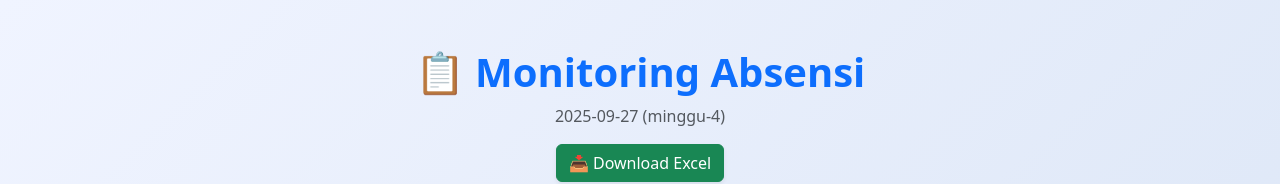
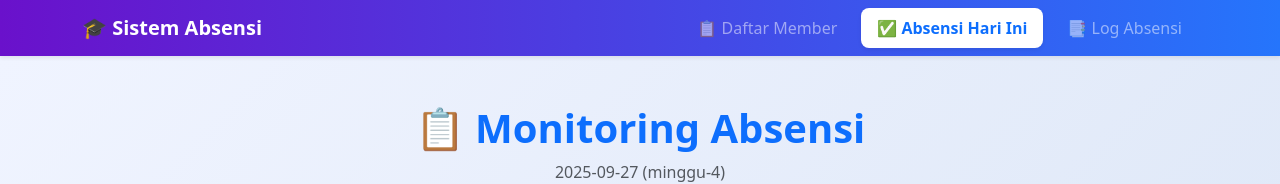
Before and after one commit to Dofly2003/Kehadiran-PK-IMM-Averroes-FT-UMS, a React (Create React App) app: page / in a window 1280 px wide. Shown: the top 184 px of the page. Built offline with nearby package versions, Linux system fonts and the light colour scheme; no server answers; the database is empty.

Commit message:
pesan commit update baru nfc

```diff
--- a/src/App.js
+++ b/src/App.js
@@ -2,6 +2,7 @@
 import React from "react";
 import { BrowserRouter as Router, Routes, Route } from "react-router-dom";
 import AbsensiList from "./component/AbsensiList";
+import Navbar from "./component/nav";
 import AbsensiHariIni from "./component/kehadiranHariIni"; // pastikan nama & path sesuai
 import LogAbsen from "./component/logAbsen"; // pastikan nama & path sesuai
 import AbsenPerTanggal from "./component/absensipertanggal"; // pastikan nama & path sesuai
@@ -9,6 +10,7 @@ import AbsenPerTanggal from "./component/absensipertanggal"; // pastikan nama &
 function App() {
   return (
     <Router>
+      <Navbar />
       <Routes>
         <Route path="/" element={<AbsensiHariIni />} />
         <Route path="/tambah-member" element={<AbsensiList />} />
--- a/src/component/logAbsen.js
+++ b/src/component/logAbsen.js
@@ -34,8 +34,8 @@ const AbsensiLog = () => {
         const res = await fetch(`${FIREBASE_URL}/absensi.json`);
         const json = await res.json();
 
-        // Ambil users
-        const resUsers = await fetch(`${FIREBASE_URL}/users.json`);
+        // Ambil users hanya yang terdaftar
+        const resUsers = await fetch(`${FIREBASE_URL}/users/terdaftar.json`);
         const jsonUsers = await resUsers.json();
         if (jsonUsers) setUsers(jsonUsers);
 
@@ -84,7 +84,9 @@ const AbsensiLog = () => {
       const user = users[row.uid] || {};
       return {
         tanggal,
+        uid: row.uid,
         nama: user.nama || "Belum Terdaftar",
+        nim: user.nim || "-",
         bidang: user.bidang || "-",
         waktu: row.waktu,
       };
@@ -163,7 +165,9 @@ const AbsensiLog = () => {
                         <table className="table table-striped table-hover table-bordered mb-0">
                           <thead className="table-dark">
                             <tr>
+                              <th>UID</th>
                               <th>Nama</th>
+                              <th>NIM</th>
                               <th>Bidang</th>
                               <th>Waktu</th>
                             </tr>
@@ -173,7 +177,9 @@ const AbsensiLog = () => {
                               const user = users[row.uid] || {};
                               return (
                                 <tr key={row.id}>
+                                  <td>{row.uid}</td>
                                   <td>{user.nama || "Belum Terdaftar"}</td>
+                                  <td>{user.nim || "-"}</td>
                                   <td>{user.bidang || "-"}</td>
                                   <td>{row.waktu}</td>
                                 </tr>
--- /dev/null
+++ b/src/component/nav.js
@@ -0,0 +1,79 @@
+// src/components/Navbar.js
+import React from "react";
+import { NavLink } from "react-router-dom";
+
+const Navbar = () => {
+  return (
+    <nav
+      className="navbar navbar-expand-lg shadow-sm"
+      style={{
+        background: "linear-gradient(90deg, #6a11cb 0%, #2575fc 100%)", // ungu → biru
+        backdropFilter: "blur(6px)",
+      }}
+    >
+      <div className="container">
+        <NavLink className="navbar-brand fw-semibold text-white" to="/">
+          🎓 <span style={{ fontWeight: 600 }}>Sistem Absensi</span>
+        </NavLink>
+
+        <button
+          className="navbar-toggler"
+          type="button"
+          data-bs-toggle="collapse"
+          data-bs-target="#navbarNav"
+          aria-controls="navbarNav"
+          aria-expanded="false"
+          aria-label="Toggle navigation"
+        >
+          <span className="navbar-toggler-icon"></span>
+        </button>
+
+        <div className="collapse navbar-collapse" id="navbarNav">
+          <ul className="navbar-nav ms-auto">
+            <li className="nav-item">
+              <NavLink
+                className={({ isActive }) =>
+                  "nav-link px-3 rounded-3 me-2 " +
+                  (isActive
+                    ? "bg-white text-primary fw-semibold shadow-sm"
+                    : "text-white-50 hover-text-white")
+                }
+                to="/Tambah-Member"
+              >
+                📋 Daftar Member
+              </NavLink>
+            </li>
+            <li className="nav-item">
+              <NavLink
+                className={({ isActive }) =>
+                  "nav-link px-3 rounded-3 me-2 " +
+                  (isActive
+                    ? "bg-white text-primary fw-semibold shadow-sm"
+                    : "text-white-50 hover-text-white")
+                }
+                to="/"
+              >
+                ✅ Absensi Hari Ini
+              </NavLink>
+            </li>
+            <li className="nav-item">
+              <NavLink
+                className={({ isActive }) =>
+                  "nav-link px-3 rounded-3 " +
+                  (isActive
+                    ? "bg-white text-primary fw-semibold shadow-sm"
+                    : "text-white-50 hover-text-white")
+                }
+                to="/log-absen"
+              >
+                📑 Log Absensi
+              </NavLink>
+            </li>
+          </ul>
+        </div>
+      </div>
+    </nav>
+  );
+};
+
+export default Navbar;
```
